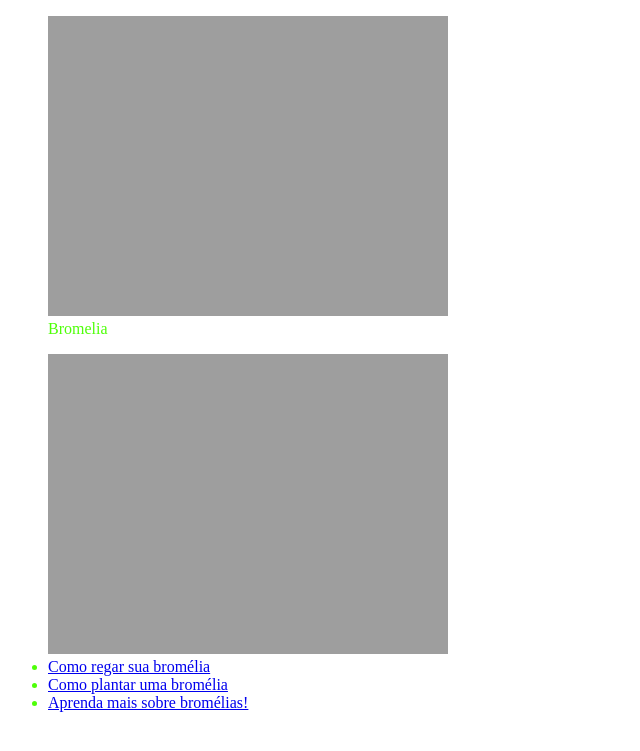
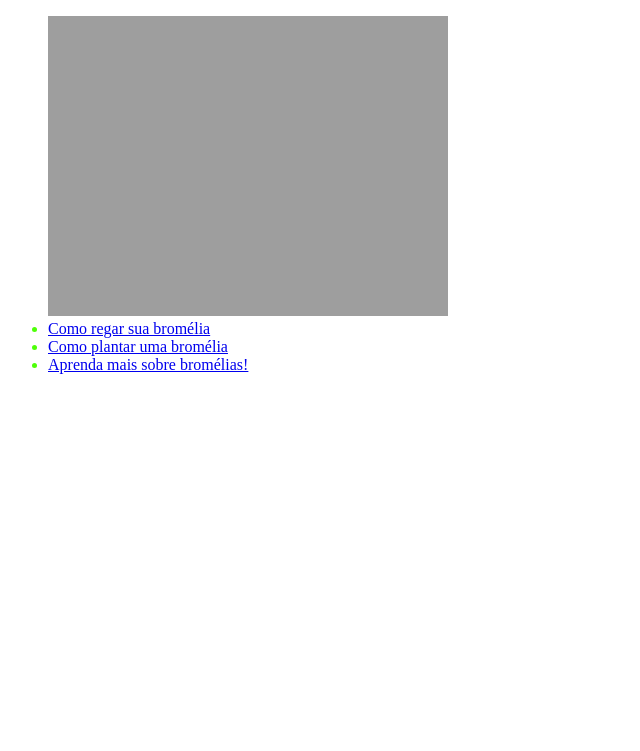
Before and after one commit to AdrianoAntongiovanni/BlogAdriano, a Jekyll site: the page built from assets/css/home.html, in a window 1280 px wide. Shown: the top 751 px of the page, without its empty margins (0-640 px from the left). Built offline with Jekyll 4.4.1, drawn with Linux system fonts in a browser that asks for light colours.

Commit message:
IMagem Novamente

```diff
--- a/_layouts/default.html
+++ b/_layouts/default.html
@@ -6,10 +6,6 @@
         <title>
             {{page.title}}
         </title>
-        <figure>
-            <img src = "{ '/assets/images/bromelia.jpeg' | relative_url }">
-            <figcaption>Bromelia</figcaption>
-        </figure>
         <link rel = "stylesheet" href="{{ '/assets/css/styles.css' | relative_url}}">
     </head>
     <body>
--- a/assets/css/home.html
+++ b/assets/css/home.html
@@ -2,9 +2,9 @@
 layout: default
 ---
 <ul>
-    <head>
-    <img src ="{ '/assets/images/bromelia.jpeg' | relative_url }">
-    </head>
+    <header>
+        <img src = "{ '/assets/images/bromelia.jpeg' | relative_url }">
+    </header>
     {% for post in site.posts %}
         <li>
             <a href="{{post.url | relative_url}} "> {{post.title}} </a>
```
